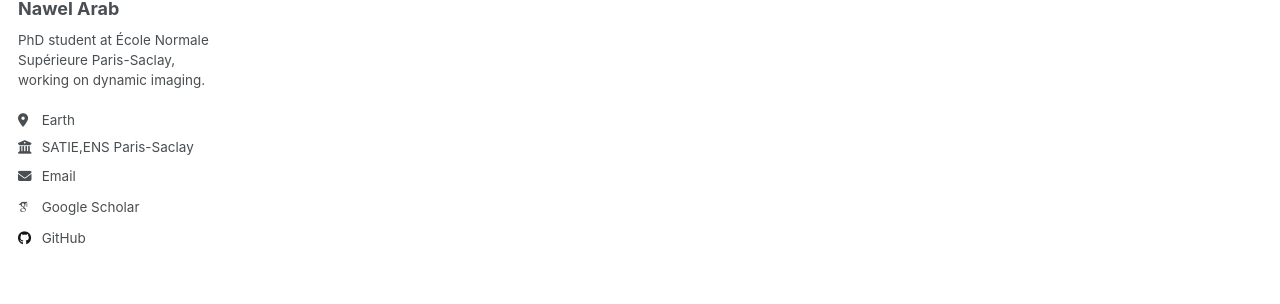
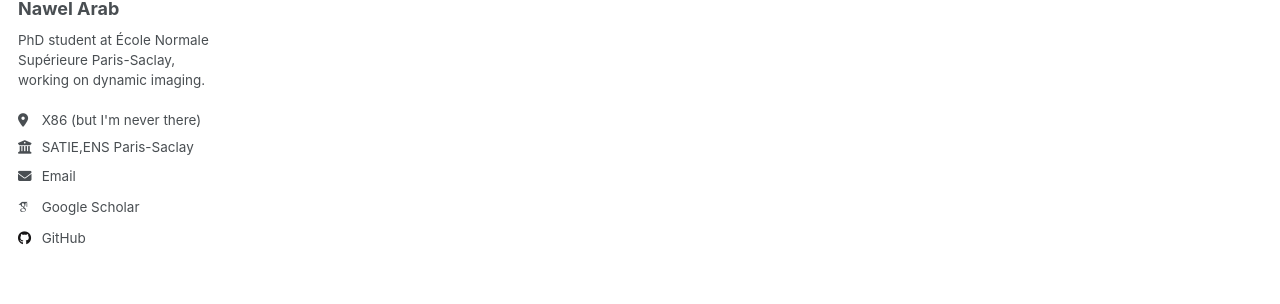
Before and after one commit to NawelAr/NawelAr.github.io, a Jekyll site: the page built from _pages/about.md, in a window 1280 px wide. Shown: the part 286-590 px from the top of the page. Built offline with Jekyll 4.4.1, drawn with Linux system fonts in a browser that asks for light colours; some web fonts are replaced.

Commit message:
Update _config.yml

```diff
--- a/_config.yml
+++ b/_config.yml
@@ -26,7 +26,7 @@ author:
   name             : "Nawel Arab"
   pronouns         : # example: "she/her"
   bio              : "PhD student at École Normale Supérieure Paris-Saclay, working on dynamic imaging."
-  location         : "Earth"
+  location         : "X86 (but I'm never there)"
   employer         : "SATIE,ENS Paris-Saclay"
   email            : "nawel.arab@ens-paris-saclay.fr"
   uri              : # URL
```
